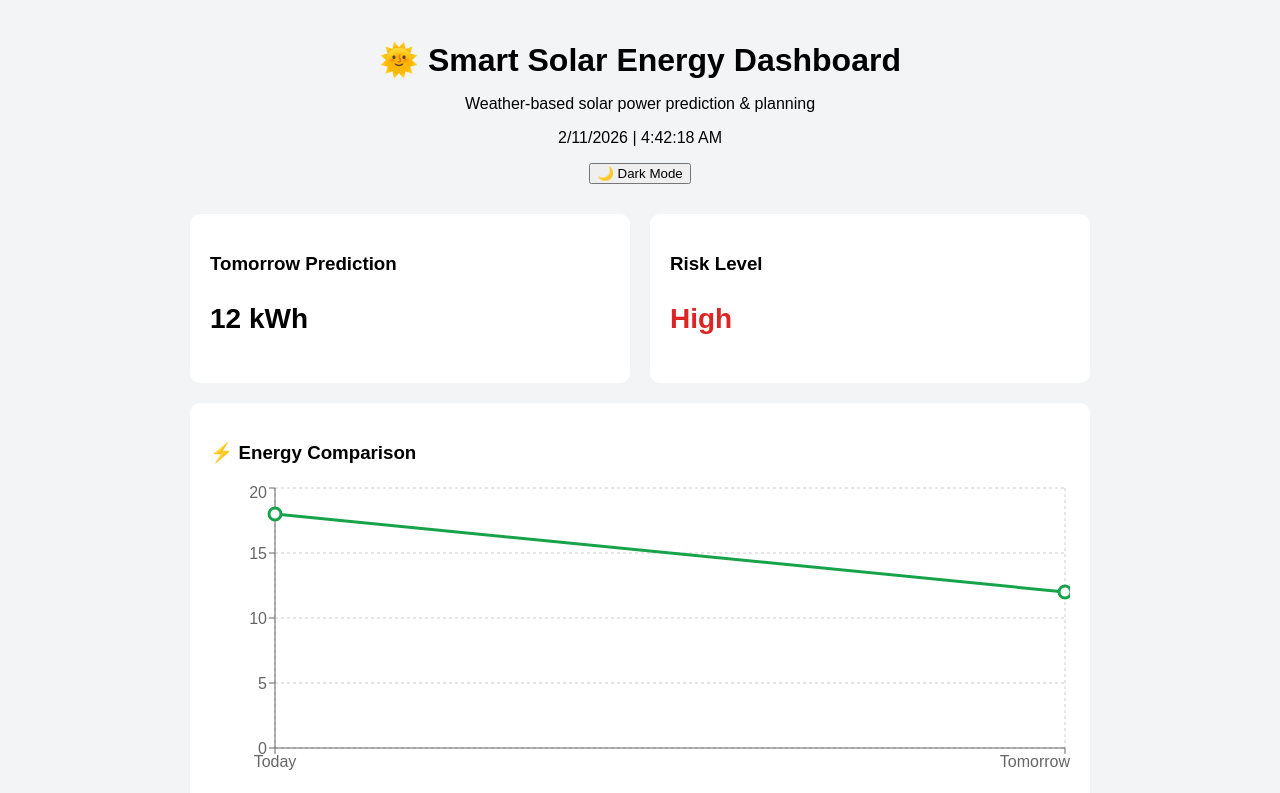
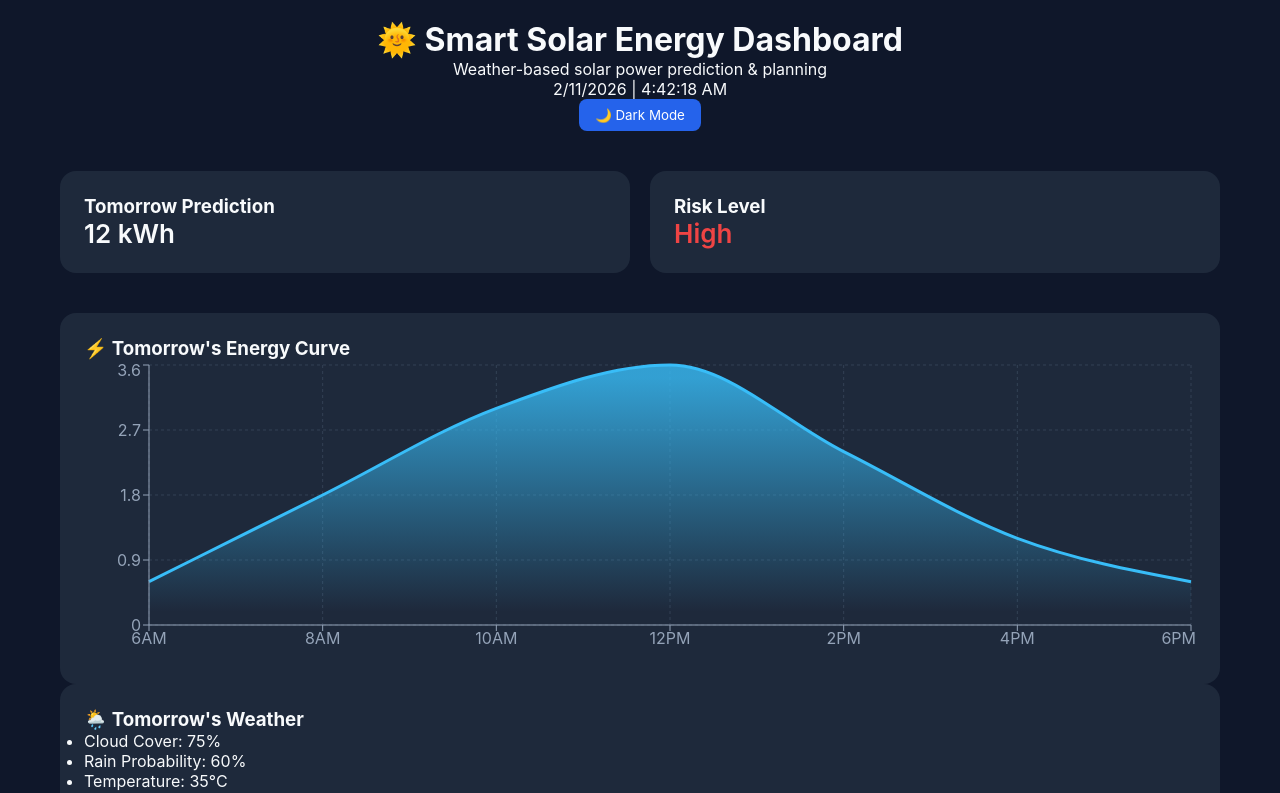
Before and after one commit to Priyanshu23146/Smart-Solar-Energy-Dashboard, a React (Vite) app in the folder Smart Solar Energy Dashboard/: page / in a window 1280 px wide. Shown: the top 793 px of the page. Built offline with nearby package versions, Linux system fonts and the light colour scheme.

Commit message:
add some styling

```diff
--- a/Smart Solar Energy Dashboard/src/App.tsx
+++ b/Smart Solar Energy Dashboard/src/App.tsx
@@ -74,8 +74,8 @@ function App() {
         </div>
       </div>
       <EnergyChart
-        today={solarConfig.avgDailyConsumption}
-        tomorrow={predictedPower}
+        currentConsumption={solarConfig.avgDailyConsumption}
+        predictedProduction={predictedPower}
       />
 
       <div className="card full">
--- a/Smart Solar Energy Dashboard/src/components/EnergyChart.tsx
+++ b/Smart Solar Energy Dashboard/src/components/EnergyChart.tsx
@@ -1,6 +1,6 @@
 import {
-  LineChart,
-  Line,
+  AreaChart,
+  Area,
   XAxis,
   YAxis,
   Tooltip,
@@ -8,40 +8,51 @@ import {
   CartesianGrid,
 } from "recharts";
 
-interface ChartData {
-  name: string;
-  energy: number;
+interface Props {
+  currentConsumption: number;
+  predictedProduction: number;
 }
 
-interface Props {
-  today: number;
-  tomorrow: number;
-}
-
-export default function EnergyChart({ today, tomorrow }: Props) {
-  const data: ChartData[] = [
-    { name: "Today", energy: today },
-    { name: "Tomorrow", energy: tomorrow },
+export default function EnergyChart({ predictedProduction }: Props) {
+  // Simulated hourly distribution based on predicted production
+  const data = [
+    { hour: "6AM", energy: predictedProduction * 0.05 },
+    { hour: "8AM", energy: predictedProduction * 0.15 },
+    { hour: "10AM", energy: predictedProduction * 0.25 },
+    { hour: "12PM", energy: predictedProduction * 0.3 },
+    { hour: "2PM", energy: predictedProduction * 0.2 },
+    { hour: "4PM", energy: predictedProduction * 0.1 },
+    { hour: "6PM", energy: predictedProduction * 0.05 },
   ];
 
   return (
-    <div className="card full">
-      <h3>⚡ Energy Comparison</h3>
+    <div className="card">
+      <h3>⚡ Tomorrow's Energy Curve</h3>
+
       <ResponsiveContainer width="100%" height={300}>
-        <LineChart data={data}>
-          <CartesianGrid strokeDasharray="3 3" />
-          <XAxis dataKey="name" />
-          <YAxis />
+        <AreaChart data={data}>
+          <defs>
+            <linearGradient id="colorEnergy" x1="0" y1="0" x2="0" y2="1">
+              <stop offset="5%" stopColor="#38bdf8" stopOpacity={0.8} />
+              <stop offset="95%" stopColor="#38bdf8" stopOpacity={0} />
+            </linearGradient>
+          </defs>
+
+          <CartesianGrid strokeDasharray="3 3" stroke="#334155" />
+          <XAxis dataKey="hour" stroke="#94a3b8" />
+          <YAxis stroke="#94a3b8" />
           <Tooltip />
-          <Line
+
+          <Area
             type="monotone"
             dataKey="energy"
-            stroke="#16a34a"
+            stroke="#38bdf8"
+            fillOpacity={1}
+            fill="url(#colorEnergy)"
             strokeWidth={3}
-            dot={{ r: 6 }}
-            animationDuration={1000}
+            animationDuration={1200}
           />
-        </LineChart>
+        </AreaChart>
       </ResponsiveContainer>
     </div>
   );
--- a/Smart Solar Energy Dashboard/src/index.css
+++ b/Smart Solar Energy Dashboard/src/index.css
@@ -1,83 +1,216 @@
-body {
+* {
   margin: 0;
-  font-family: Arial, sans-serif;
-  background-color: #f3f4f6;
+  padding: 0;
+  box-sizing: border-box;
+  font-family: "Inter", sans-serif;
 }
 
-.card.full {
-  margin-top: 20px;
+body {
+  background: #0f172a;
+  color: #f8fafc;
 }
 
+.app {
+  width: 100%;
+}
+
+/* ================= NAVBAR ================= */
+
+.navbar {
+  display: flex;
+  justify-content: space-between;
+  align-items: center;
+  padding: 20px 60px;
+  background: #1e293b;
+  border-bottom: 1px solid rgba(255, 255, 255, 0.1);
+}
+
+.logo {
+  font-size: 20px;
+  font-weight: 600;
+}
+
+.nav-links a {
+  margin: 0 15px;
+  text-decoration: none;
+  color: #f8fafc;
+  font-size: 14px;
+  transition: 0.3s;
+}
+
+.nav-links a:hover {
+  color: #38bdf8;
+}
+
+/* ================= HERO ================= */
+
+.hero {
+  text-align: center;
+  padding: 80px 20px;
+  background: linear-gradient(135deg, #0f172a, #1e293b);
+}
+
+.hero h1 {
+  font-size: 36px;
+  margin-bottom: 20px;
+}
+
+.hero p {
+  opacity: 0.7;
+  margin-bottom: 30px;
+}
+
+.cta-btn {
+  padding: 12px 24px;
+  border-radius: 8px;
+  border: none;
+  background: #2563eb;
+  color: white;
+  cursor: pointer;
+  transition: 0.3s;
+}
+
+.cta-btn:hover {
+  transform: scale(1.05);
+}
+
+/* ================= DASHBOARD ================= */
+
+.dashboard-section {
+  padding: 60px;
+}
+
+.grid {
+  display: grid;
+  grid-template-columns: repeat(auto-fit, minmax(260px, 1fr));
+  gap: 20px;
+  margin-bottom: 40px;
+}
+
+.card {
+  background: #1e293b;
+  padding: 24px;
+  border-radius: 16px;
+  transition: 0.3s;
+}
+
+.card:hover {
+  transform: translateY(-5px);
+}
+
+.value {
+  font-size: 26px;
+  font-weight: 600;
+}
+
+.success {
+  color: #22c55e;
+}
+
+.warning {
+  color: #facc15;
+}
+
+.danger {
+  color: #ef4444;
+}
+
+.chart-section {
+  margin-bottom: 40px;
+}
+
+.recommendation {
+  background: #1e293b;
+  padding: 24px;
+  border-radius: 16px;
+}
+
+/* ================= FOOTER ================= */
+
+.footer {
+  display: flex;
+  justify-content: space-around;
+  padding: 40px;
+  background: #1e293b;
+  margin-top: 60px;
+  border-top: 1px solid rgba(255, 255, 255, 0.1);
+}
+
+.footer h4 {
+  margin-bottom: 10px;
+}
+
+/* utility classes used by App.tsx */
 .container {
-  max-width: 900px;
-  margin: auto;
+  max-width: 1200px;
+  margin: 0 auto;
   padding: 20px;
 }
 
 .header {
   text-align: center;
-  margin-bottom: 30px;
+  margin-bottom: 40px;
 }
 
-.header h1 {
-  margin-bottom: 5px;
-}
-
-.grid {
-  display: grid;
-  grid-template-columns: repeat(auto-fit, minmax(220px, 1fr));
-  gap: 20px;
-}
-
-.card {
-  background: white;
-  padding: 20px;
-  border-radius: 10px;
-}
-
-.card.full {
-  margin-top: 20px;
-}
-
-.value {
-  font-size: 28px;
-  font-weight: bold;
-}
-
-.warning {
-  color: #d97706;
-}
-
-.danger {
-  color: #dc2626;
+.full {
+  grid-column: 1 / -1;
 }
 
 .alert {
-  background-color: #fff7ed;
+  background: #7f1d1d;
+  color: #fee2e2;
 }
 
-/* Smooth transition */
-body {
-  transition:
-    background 0.3s ease,
-    color 0.3s ease;
+.theme-btn {
+  padding: 8px 16px;
+  border: none;
+  border-radius: 8px;
+  background: #2563eb;
+  color: white;
+  cursor: pointer;
+  transition: 0.3s;
 }
 
-/* DARK MODE */
+.theme-btn:hover {
+  transform: scale(1.05);
+}
+
+/* dark-mode overrides */
 body.dark {
-  background-color: #0f172a;
+  background: #f8fafc;
+  color: #0f172a;
+}
+
+body.dark .card {
+  background: #e2e8f0;
+  color: #0f172a;
+}
+
+body.dark .navbar {
+  background: #cbd5e1;
+}
+
+body.dark .nav-links a {
+  color: #0f172a;
+}
+
+body.dark .nav-links a:hover {
+  color: #2563eb;
+}
+
+body.dark .cta-btn {
+  background: #1e293b;
   color: #f8fafc;
 }
 
-body.dark .card {
-  background-color: #1e293b;
-  color: #f8fafc;
+body.dark .danger {
+  color: #b91c1c;
 }
 
-body.dark .header {
-  color: #f8fafc;
+body.dark .warning {
+  color: #a16207;
 }
 
-body.dark .alert {
-  background-color: #3f1d1d;
+body.dark .success {
+  color: #166534;
 }
```
